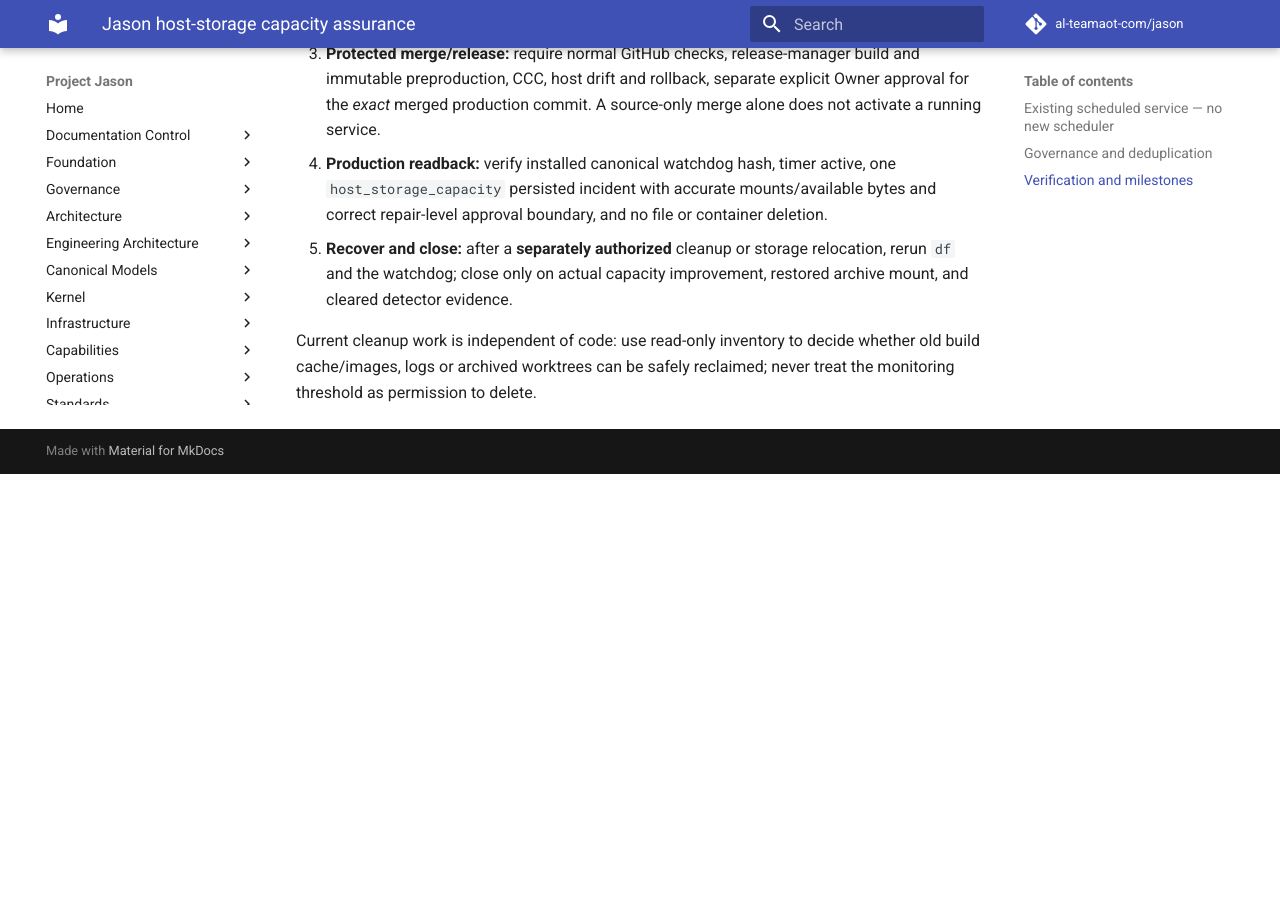
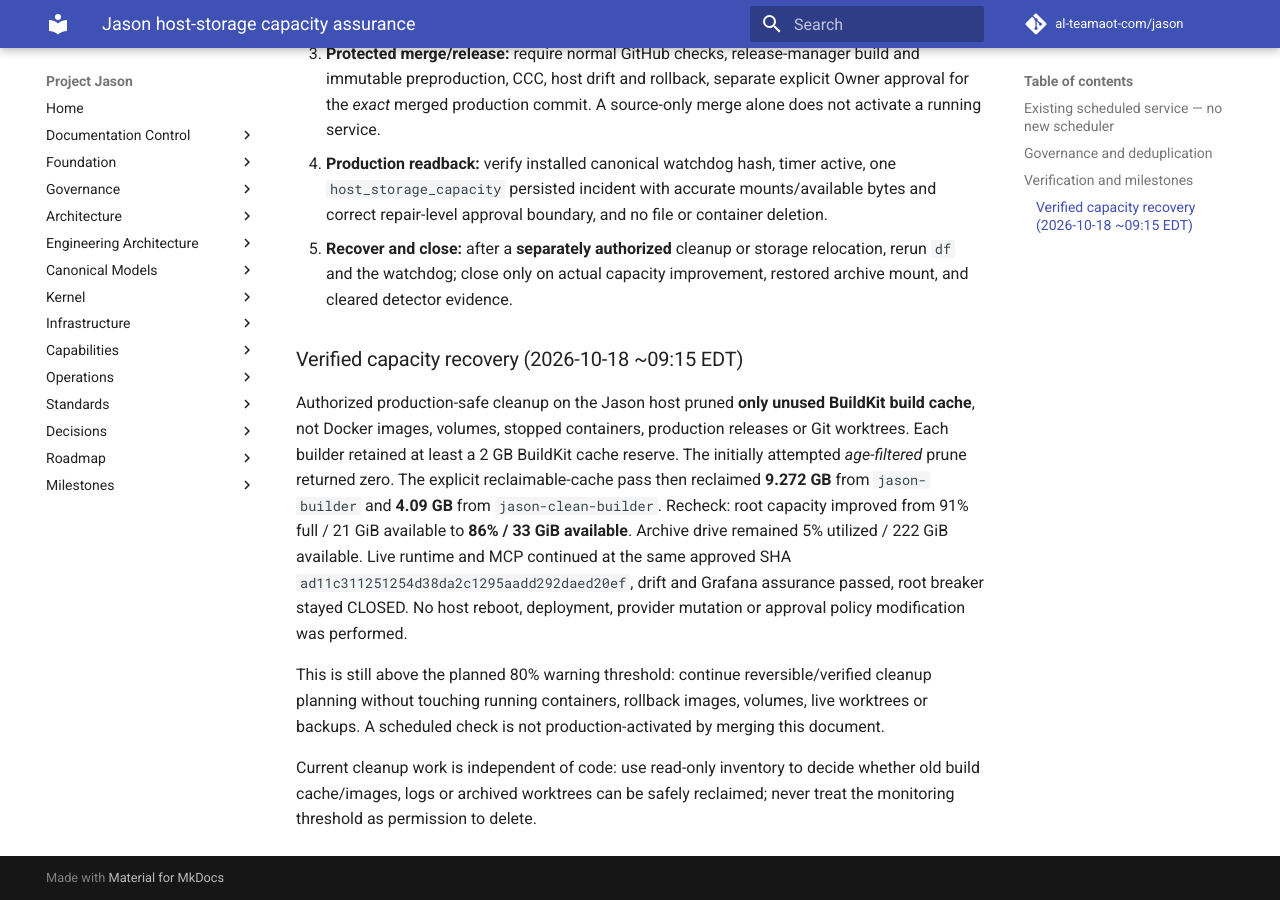
Before and after one commit to al-teamaot-com/jason, an MkDocs documentation site: the page built from docs/operations/Host-Storage-Capacity-Service-Check.md, in a window 1280 px wide and 900 px high, scrolled down 2107 px. Built offline with MkDocs 1.6.1 and Material for MkDocs 9.7.7, drawn with Linux system fonts in a browser that asks for light colours; comment, search, counter and statistics services are not loaded; before the commit the page ends 2581 px from its top, so only the background shows below that.

Commit message:
docs: record safe cache-only 13GB recovery and intact release/rollback readback

```diff
--- a/docs/operations/Host-Storage-Capacity-Service-Check.md
+++ b/docs/operations/Host-Storage-Capacity-Service-Check.md
@@ -44,4 +44,10 @@ Any condition triggers an incident; critical takes precedence over warning. The
 4. **Production readback:** verify installed canonical watchdog hash, timer active, one `host_storage_capacity` persisted incident with accurate mounts/available bytes and correct repair-level approval boundary, and no file or container deletion.
 5. **Recover and close:** after a **separately authorized** cleanup or storage relocation, rerun `df` and the watchdog; close only on actual capacity improvement, restored archive mount, and cleared detector evidence.
 
+### Verified capacity recovery (2026-10-18 ~09:15 EDT)
+
+Authorized production-safe cleanup on the Jason host pruned **only unused BuildKit build cache**, not Docker images, volumes, stopped containers, production releases or Git worktrees. Each builder retained at least a 2 GB BuildKit cache reserve. The initially attempted *age-filtered* prune returned zero. The explicit reclaimable-cache pass then reclaimed **9.272 GB** from `jason-builder` and **4.09 GB** from `jason-clean-builder`. Recheck: root capacity improved from 91% full / 21 GiB available to **86% / 33 GiB available**. Archive drive remained 5% utilized / 222 GiB available. Live runtime and MCP continued at the same approved SHA `ad11c311251254d38da2c1295aadd292daed20ef`, drift and Grafana assurance passed, root breaker stayed CLOSED. No host reboot, deployment, provider mutation or approval policy modification was performed.
+
+This is still above the planned 80% warning threshold: continue reversible/verified cleanup planning without touching running containers, rollback images, volumes, live worktrees or backups. A scheduled check is not production-activated by merging this document.
+
 Current cleanup work is independent of code: use read-only inventory to decide whether old build cache/images, logs or archived worktrees can be safely reclaimed; never treat the monitoring threshold as permission to delete.
```
